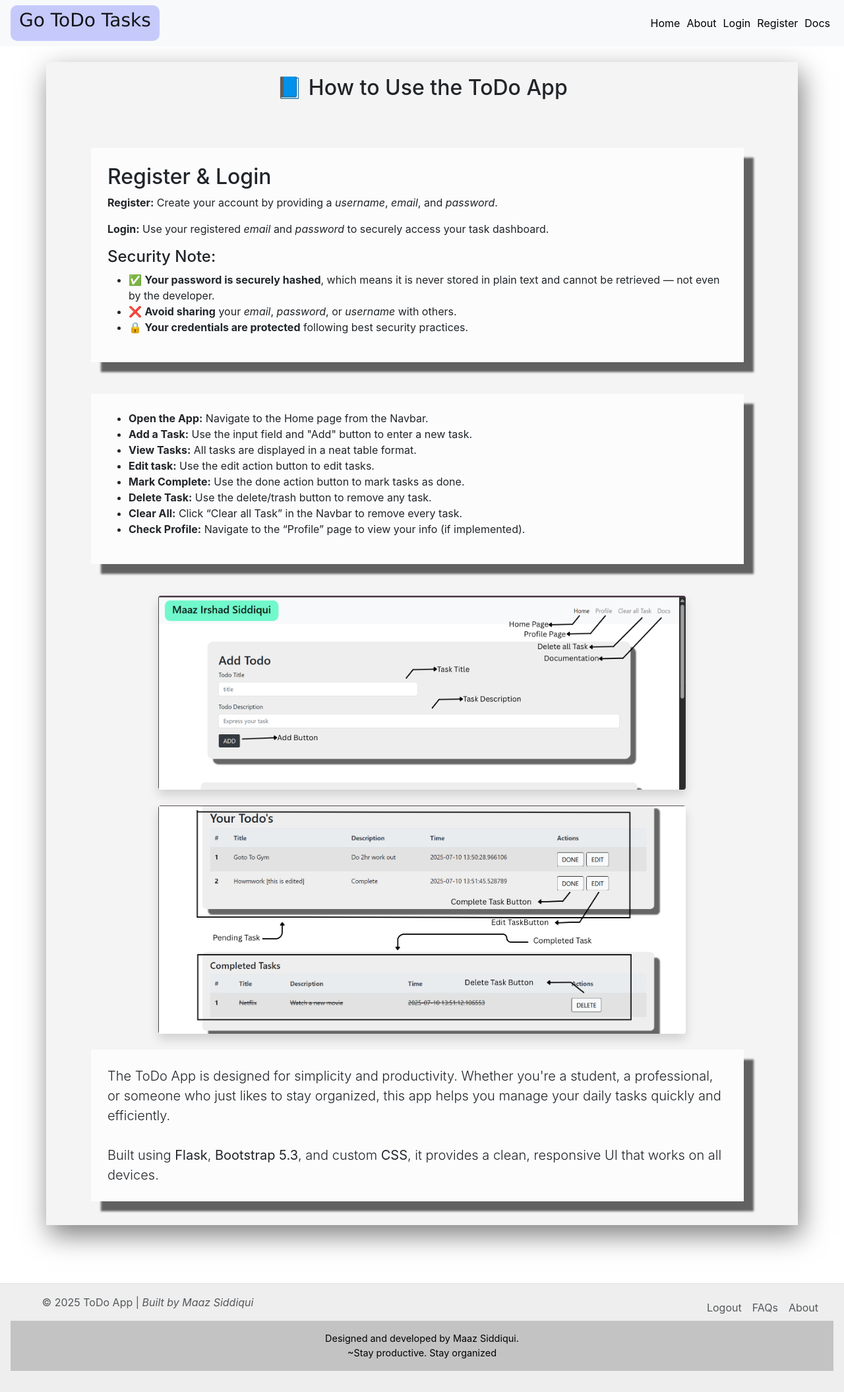
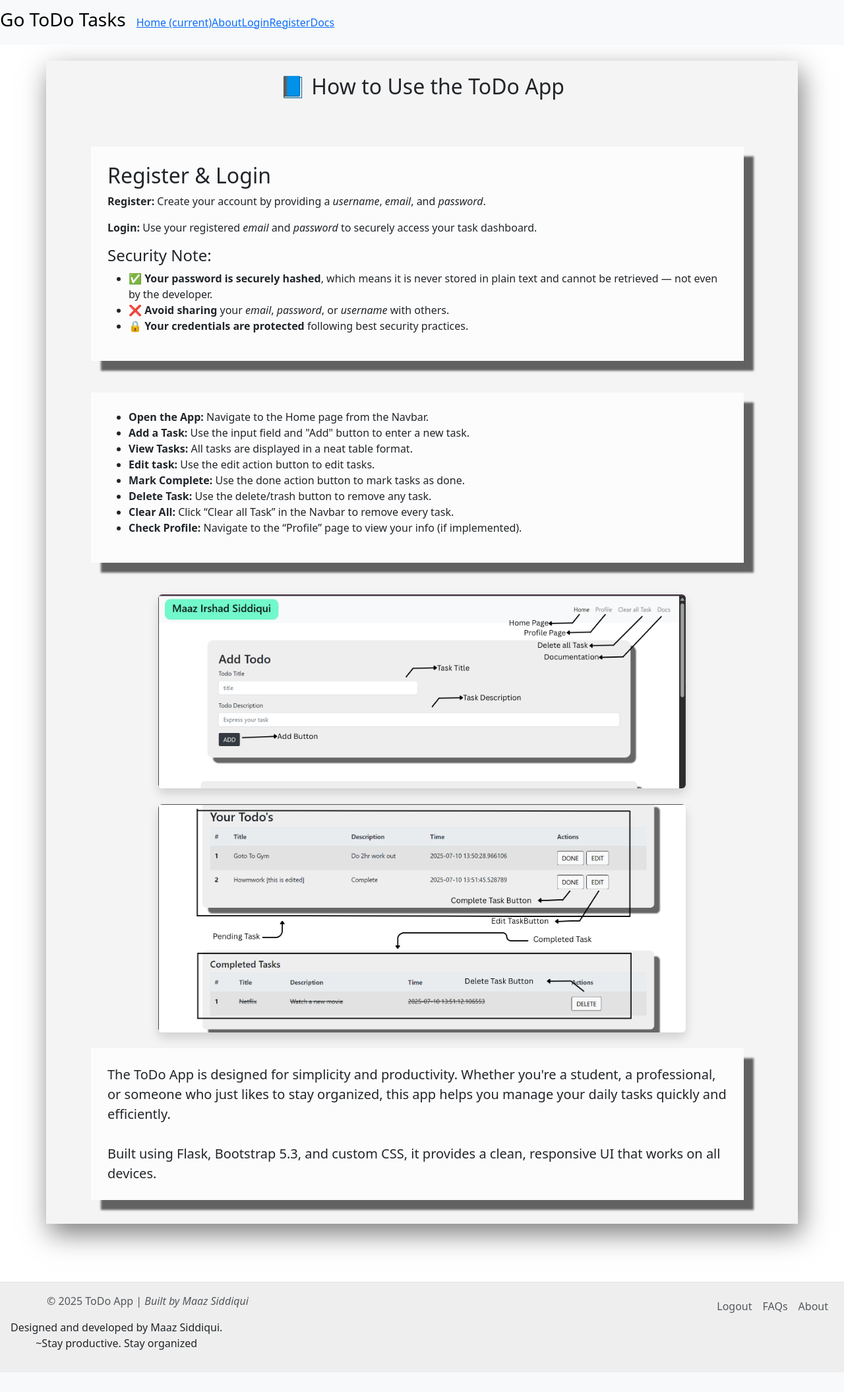
Before and after one commit to maazsiddiqui79/To-Do-App-with-User-Authentication, a Flask app: page /docs in a window 1280 px wide. Shown: the whole page at 66% size. After the commit the page ends 2046 px from the top, so only its background shows below. Run offline with Flask 3, Linux system fonts and the light colour scheme; some libraries are stand-ins or nearby versions.

Commit message:
Update base.html

```diff
--- a/templates/base.html
+++ b/templates/base.html
@@ -2,84 +2,29 @@
 <html lang="en">
 
 <head>
-
-  <!-- Manifest for Android Add-to-Home-Screen -->
-<link rel="manifest" href="{{ url_for('static', filename='manifest.json') }}">
-<meta name="theme-color" content="#ffffff">
-
-<!-- Favicon -->
-<link rel="icon" type="image/png" href="{{ url_for('static', filename='favicon.png') }}">
-
-<!-- Apple Touch Icon (for iOS Add-to-Home-Screen) -->
-<link rel="apple-touch-icon" href="{{ url_for('static', filename='favicon.png') }}">
-
-
-
-  <link rel="icon" href="{{ url_for('static', filename='favicon.png') }}" type="image/png">
-  <!-- Required meta tags -->
   <meta charset="utf-8" />
   <meta name="viewport" content="width=device-width, initial-scale=1, shrink-to-fit=no" />
 
-  <meta name="viewport" content="width=device-width, initial-scale=1, shrink-to-fit=no" />
+  <!-- Favicon and Manifest -->
+  <link rel="manifest" href="{{ url_for('static', filename='manifest.json') }}">
+  <meta name="theme-color" content="#ffffff">
+  <link rel="icon" type="image/png" href="{{ url_for('static', filename='favicon.png') }}">
+  <link rel="apple-touch-icon" href="{{ url_for('static', filename='favicon.png') }}">
 
-  <!-- Bootstrap CSS -->
-  <!-- Bootstrap Bundle JS (includes Popper) -->
+  <!-- Bootstrap 5 -->
+  <link href="https://cdn.jsdelivr.net/npm/bootstrap@5.3.0/dist/css/bootstrap.min.css" rel="stylesheet">
   <script src="https://cdn.jsdelivr.net/npm/bootstrap@5.3.0/dist/js/bootstrap.bundle.min.js"></script>
-  <link href="https://cdn.jsdelivr.net/npm/bootstrap@5.3.0/dist/css/bootstrap.min.css" rel="stylesheet">
 
-  <link rel="stylesheet" href="https://cdn.jsdelivr.net/npm/bootstrap@4.1.3/dist/css/bootstrap.min.css"
-    integrity="sha384-MCw98/SFnGE8fJT3GXwEOngsV7Zt27NXFoaoApmYm81iuXoPkFOJwJ8ERdknLPMO" crossorigin="anonymous" />
-
-  <link rel="stylesheet" href="{{url_for('static',filename='style.css')}}" />
+  <!-- Custom CSS -->
+  <link rel="stylesheet" href="{{ url_for('static', filename='style.css') }}">
 
   <style>
-    .nav-links {
-      padding: 5px;
-      color: black;
-      transition: all 0.2s ease-in-out;
-    }
+    /* Your inline styles */
+  </style>
 
-    .nav-links:hover {
-      margin: 10px;
-      color: black;
-      transform: scale(1.09);
-      text-decoration: underline rgba(0, 0, 255, 0.603);
-      background-color: rgba(236, 237, 243, 0.861);
-      border-radius: 8px;
-    }
-
-    .footertext {
-      text-align: center;
-      background-color: rgba(128, 128, 128, 0.393);
-      padding: 1rem;
-      font-size: 0.9rem;
-      color: #000;
-      /* Dark text */
-      position: relative;
-      bottom: 0;
-      width: 100%;
-    }
-
-    .navbar-brand {
-      background-color: rgba(0, 21, 255, 0.205);
-      font-family: 'Lucida Sans', 'Lucida Sans Regular', 'Lucida Grande', 'Lucida Sans Unicode', Geneva, Verdana, sans-serif;
-      font-size: 1.1rem;
-      border-radius: 10px;
-      padding-bottom: 6px;
-      padding-top: 6px;
-      padding-left: 13px;
-      padding-right: 13px;
-      transition: all 0.3s ease-in-out;
-    }
-
-    .navbar-brand:hover {
-      border-radius: 0px;
-      transform: scale(1.06);
-      background-color: rgba(119, 0, 255, 0.205);
-    }
-  </style>
   <title>{% block title %}My web{% endblock %}</title>
 </head>
+
 
 <body>
   <!-- Navbar -->
```
